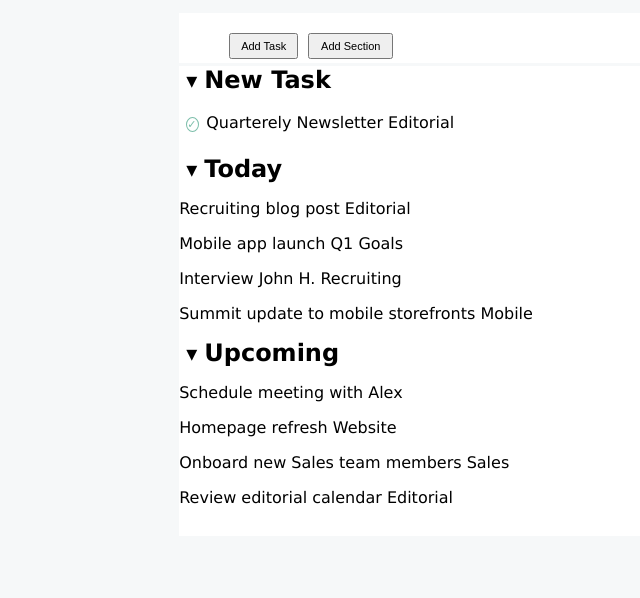
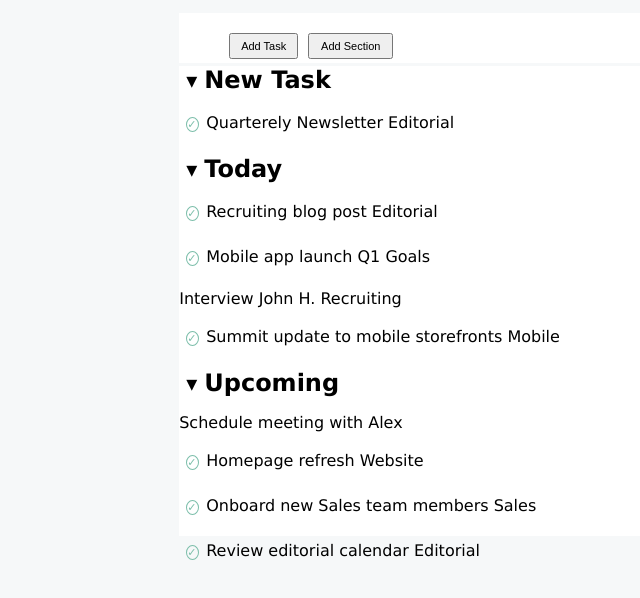
Before and after one commit to Thunderbird93/html-css-toboolist, a plain HTML site: page index.html in a window 1280 px wide. Shown: the part 72-670 px from the top of the page, without its empty margins (0-640 px from the left). Drawn offline with Linux system fonts and the light colour scheme.

Commit message:
all ok sings

```diff
--- a/index.html
+++ b/index.html
@@ -30,16 +30,16 @@
             <h2><span class="freccia"></span>New Task</h2>
             <p><span class="ok"></span>Quarterely Newsletter <span>Editorial</span></p>
             <h2><span class="freccia"></span>Today</h2>
-            <p>Recruiting blog post <span>Editorial</span></p>
-            <p>Mobile app launch <span>Q1 Goals</span></p>
+            <p><span class="ok"></span>Recruiting blog post <span>Editorial</span></p>
+            <p><span class="ok"></span>Mobile app launch <span>Q1 Goals</span></p>
             <p>Interview John H. <span>Recruiting</span></p>
-            <p>Summit update to mobile storefronts <span>Mobile</span></p>
+            <p><span class="ok"></span>Summit update to mobile storefronts <span>Mobile</span></p>
 
             <h2><span class="freccia"></span>Upcoming</h2>
             <p>Schedule meeting with Alex</p>
-            <p>Homepage refresh <span>Website</span></p>
-            <p>Onboard new Sales team members <span>Sales</span></p>
-            <p>Review editorial calendar <span>Editorial</span></p>
+            <p><span class="ok"></span>Homepage refresh <span>Website</span></p>
+            <p><span class="ok"></span>Onboard new Sales team members <span>Sales</span></p>
+            <p><span class="ok"></span>Review editorial calendar <span>Editorial</span></p>
 
         </div>
 
```
